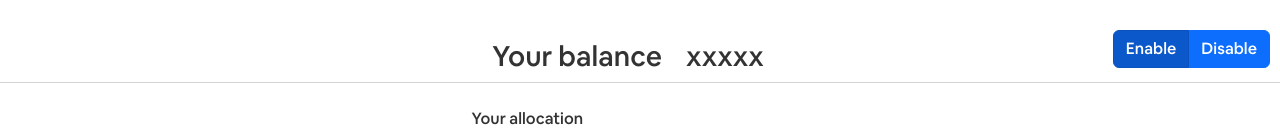
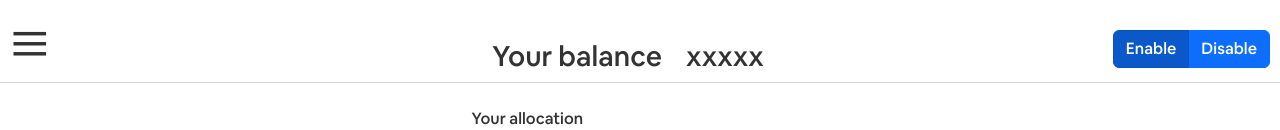
Before and after one commit to royc0003/some-awesome-sodium, a Next.js app: page /contract in a window 1280 px wide. Shown: the top 130 px of the page. Built offline with nearby package versions, Linux system fonts and the light colour scheme.

Commit message:
feat: included toggle font

```diff
--- a/pages/contract.js
+++ b/pages/contract.js
@@ -45,6 +45,9 @@ export default function contract() {
           </ButtonGroup>
         </div>
       </div>
+      <div className={styles.toggleDrawer}>
+        <h1 className={styles.toggleFont}>≡</h1>
+      </div>
 
       <Row className={styles.listing}>
         <Row className={styles.listingTitle}>Your allocation</Row>
--- a/styles/Contract.module.scss
+++ b/styles/Contract.module.scss
@@ -31,3 +31,14 @@ Sass for contract page
   padding-top: 30px;
   padding-right: 10px;
 }
+
+.toggleDrawer {
+  position: absolute;
+  top: 0;
+  left: 0;
+}
+
+.toggleFont {
+  font-size: 70px;
+  padding-left: 10px;
+}
```
